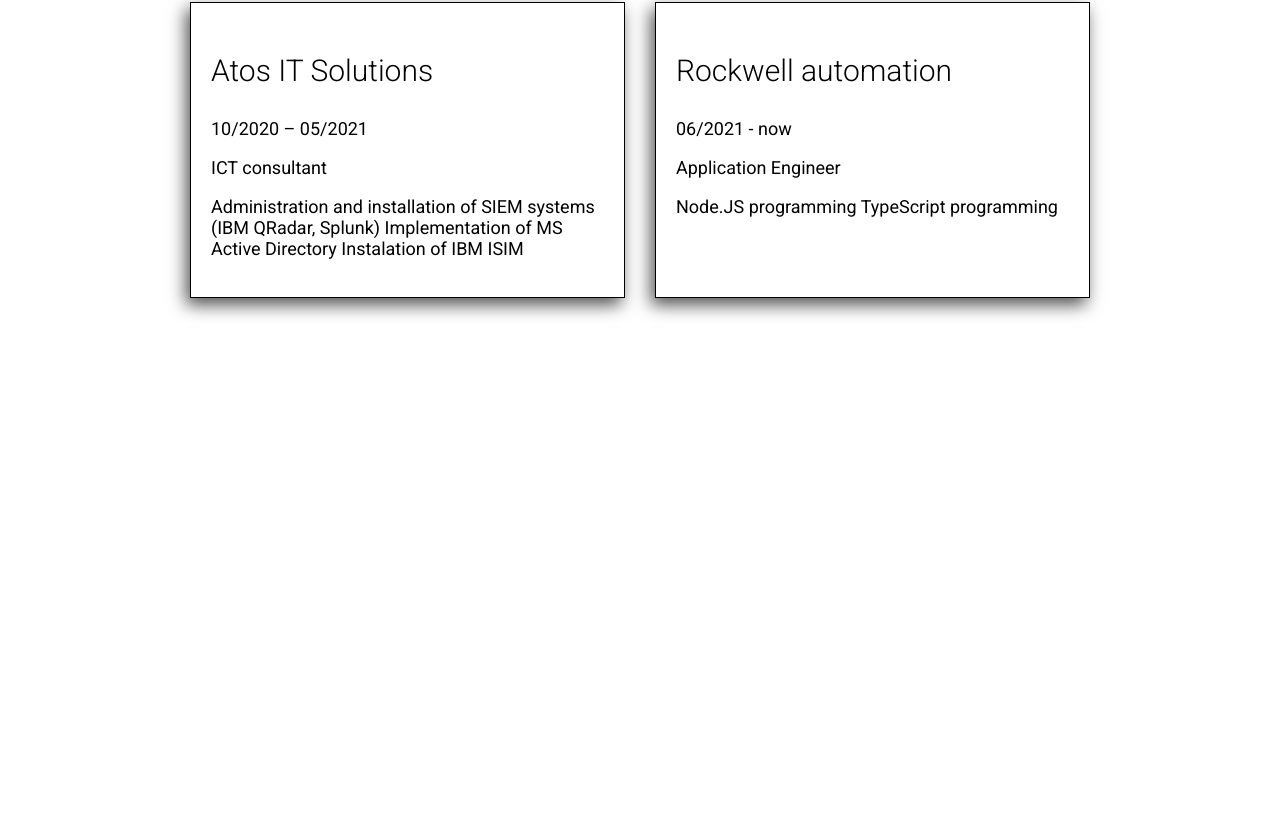
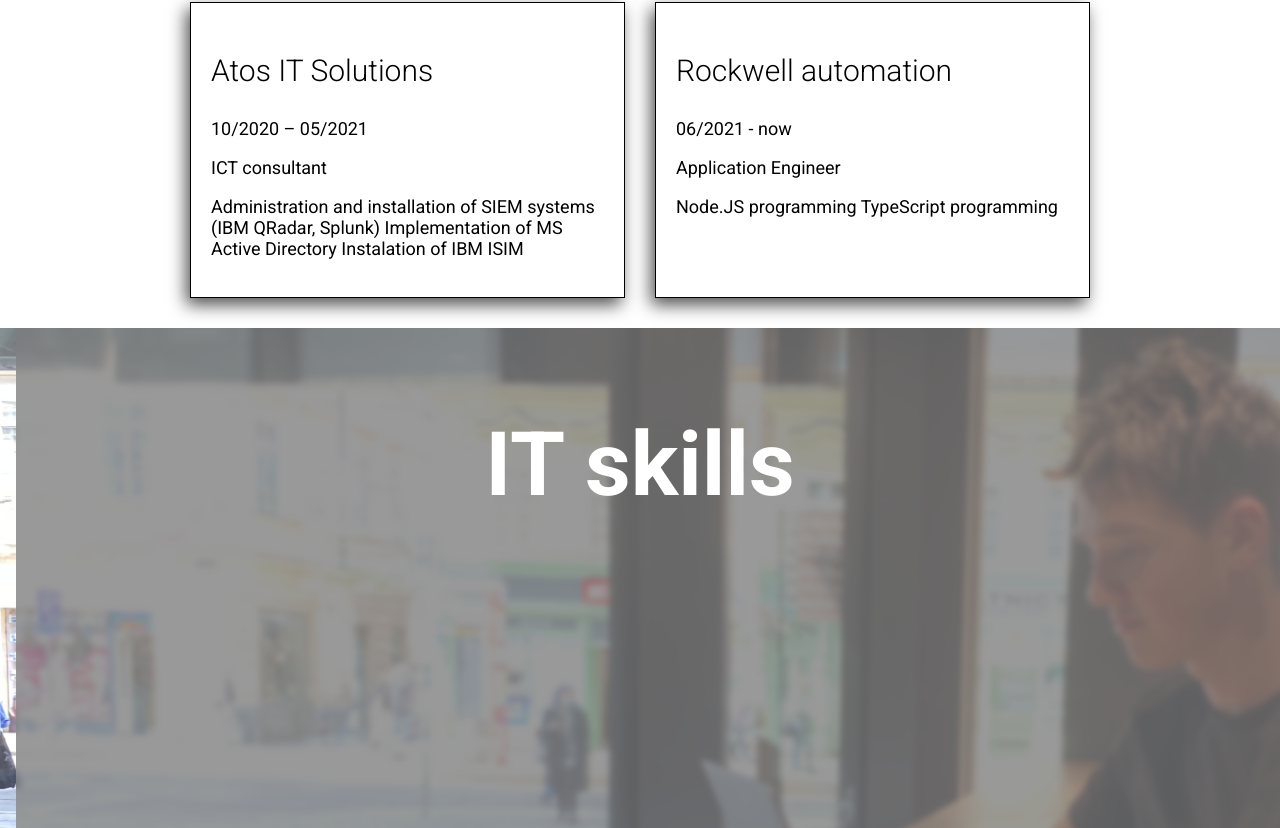
Before and after one commit to Tom1k98/my-cv, a Next.js app: page / in a window 1280 px wide. Shown: the part 1927-2755 px from the top of the page. Before the commit the page ends 2225 px from the top, so only its background shows below. Built offline with nearby package versions, Linux system fonts and the light colour scheme.

Commit message:
IT skills section preparation

```diff
--- a/componenets/Experience/Experience.module.scss
+++ b/componenets/Experience/Experience.module.scss
@@ -1,5 +1,6 @@
 .experience {
   text-align: center;
+  padding-bottom: 3rem;
 }
 .experienceflex {
   display: flex;
--- /dev/null
+++ b/componenets/Skills/Skills.js
@@ -0,0 +1,18 @@
+import React, { useState, useEffect } from "react";
+import skillsStyles from "./Skills.module.scss";
+import { heading } from "./skillsText";
+
+const Skills = ({ language }) => {
+  const [getHeading, setHeading] = useState();
+
+  useEffect(() => {
+    setHeading(language === "cz" ? heading.cz : heading.en);
+  }, [language]);
+  return (
+    <div name="skills" className={skillsStyles.skills}>
+      <h2>{getHeading}</h2>
+    </div>
+  );
+};
+
+export default Skills;
--- /dev/null
+++ b/componenets/Skills/Skills.module.scss
@@ -0,0 +1,12 @@
+.skills {
+  background: url(./it_skills.png);
+  height: 500px;
+  text-align: center;
+  padding-top: 1rem;
+
+  h2 {
+    color: white;
+    z-index: 99;
+    opacity: 1;
+  }
+}
--- /dev/null
+++ b/componenets/Skills/skillsText.js
@@ -0,0 +1,4 @@
+export const heading = {
+  en: "IT skills",
+  cz: "IT dovednosti",
+};
--- a/pages/cz.js
+++ b/pages/cz.js
@@ -3,6 +3,7 @@ import Header from "../componenets/Header/Header";
 import Navbar from "../componenets/Navbar/Navbar";
 import AboutMe from "../componenets/AboutMe/AboutMe";
 import Experience from "../componenets/Experience/Experience";
+import Skills from "../componenets/Skills/Skills";
 function cz() {
   return (
     <div>
@@ -10,6 +11,7 @@ function cz() {
       <Header language="cz" />
       <AboutMe language="cz" />
       <Experience language="cz" />
+      <Skills language="cz" />
     </div>
   );
 }
--- a/pages/index.js
+++ b/pages/index.js
@@ -3,15 +3,15 @@ import Header from "../componenets/Header/Header";
 import Navbar from "../componenets/Navbar/Navbar";
 import AboutMe from "../componenets/AboutMe/AboutMe";
 import Experience from "../componenets/Experience/Experience";
+import Skills from "../componenets/Skills/Skills";
 function App() {
   return (
     <div>
       <Navbar />
-      <div className="container">
-        <Header />
-        <AboutMe />
-        <Experience />
-      </div>
+      <Header />
+      <AboutMe />
+      <Experience />
+      <Skills />
     </div>
   );
 }
--- a/styles/globals.scss
+++ b/styles/globals.scss
@@ -41,10 +41,6 @@ h2 {
 }
 
 @media only screen and (max-width: 768px) {
-  .container {
-    margin: 1rem;
-  }
-
   h2 {
     font-size: 6rem;
   }
```
Also changed, not shown: componenets/Skills/it_skills.png (added), 1 other file (tests, documents, lock files or other folders).
